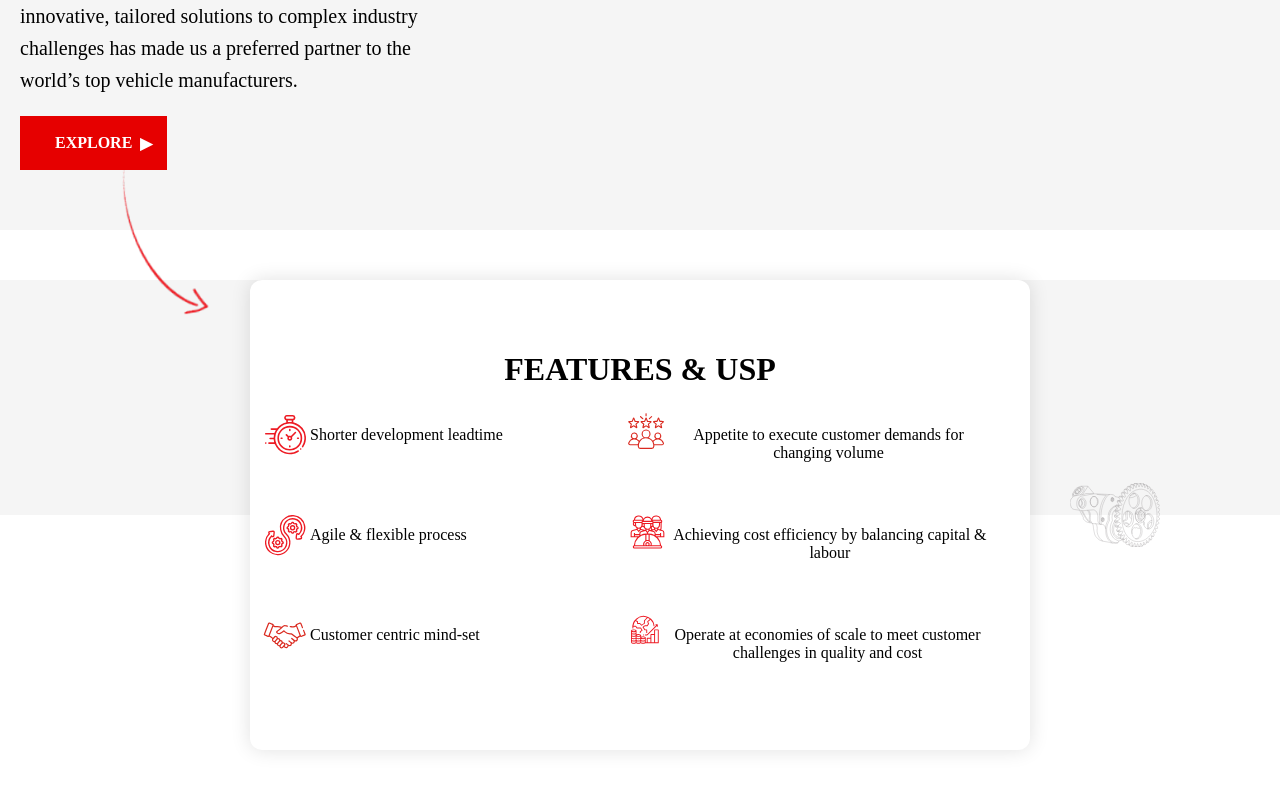
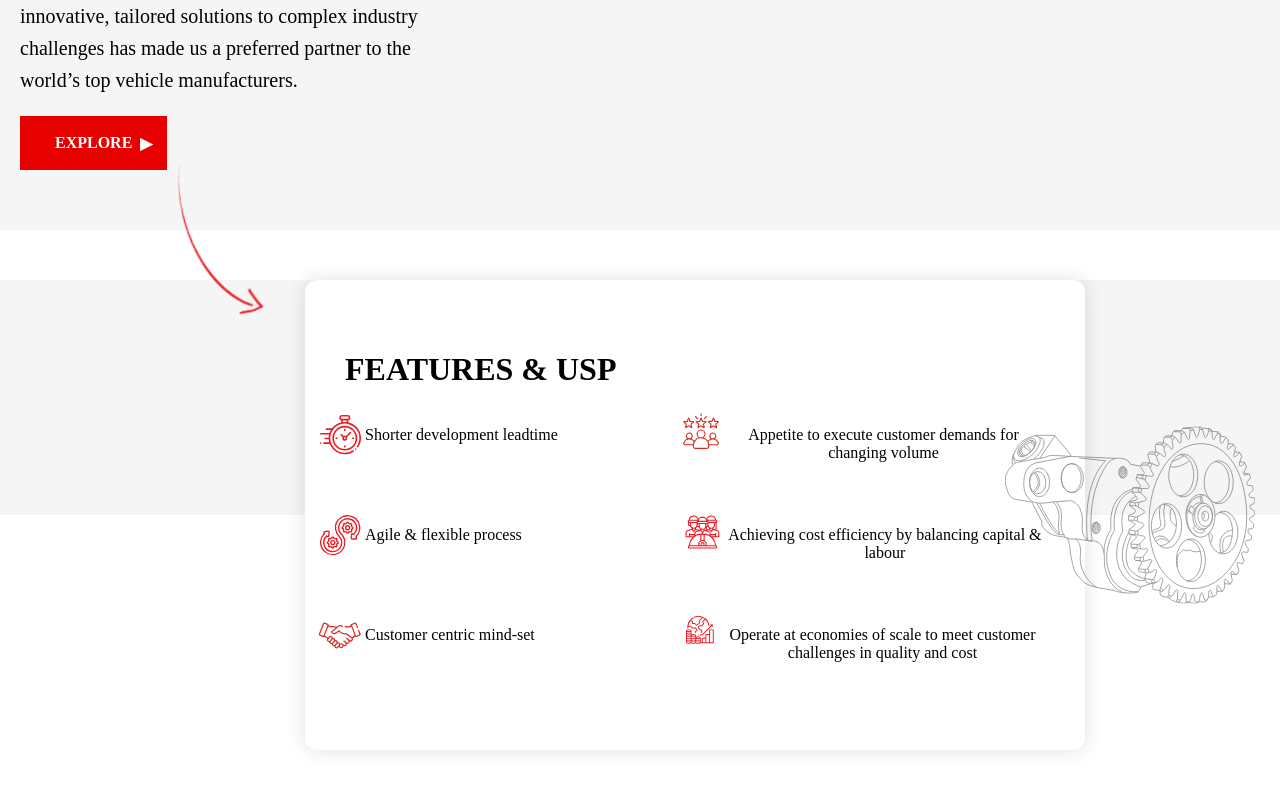
Before and after one commit to w3-80717/aSquareRealtorsAssignment, a React (Create React App) app in the folder frontend/: page / in a window 1280 px wide. Shown: the part 1330-2120 px from the top of the page. Built offline with nearby package versions, Linux system fonts and the light colour scheme.

Commit message:
in About fixed right side image

```diff
--- a/frontend/src/Component/About.css
+++ b/frontend/src/Component/About.css
@@ -159,8 +159,36 @@ hr{
     min-width: 350px;
     max-width: 700px;
     margin: 0 20px;
+     position: relative;
+    overflow: visible; /* allow image to overflow */
+}
+.main-features h1{
+    display: flex;
+     align-items: flex-start;
 }
 
+.usp-overlap-img {
+    position: absolute;
+    top: 50%;
+    right: -170px; /* negative value to push half outside */
+    transform: translateY(-50%);
+    width: 250px; /* adjust as needed */
+    height: 550px;
+
+
+
+
+}
+
+@media (max-width: 900px) {
+    .usp-overlap-img {
+        position: static;
+        transform: none;
+        margin: 24px auto 0 auto;
+        display: block;
+        right: auto;
+    }
+}
 @media (max-width: 900px) {
     .features-row {
         flex-direction: column;
--- a/frontend/src/Component/About.jsx
+++ b/frontend/src/Component/About.jsx
@@ -67,8 +67,10 @@ function About() {
                             <p>Operate at economies of scale to meet customer challenges in quality and cost</p>
                         </div>
                     </div>
+                        <img src='home_usp_img.svg' alt='machine' className="usp-overlap-img"/>
+
                 </div>
-                <img src='home_usp_img.svg' alt='machine' className="side-img right-img"/>
+
             </div>
         </div>
 
```
